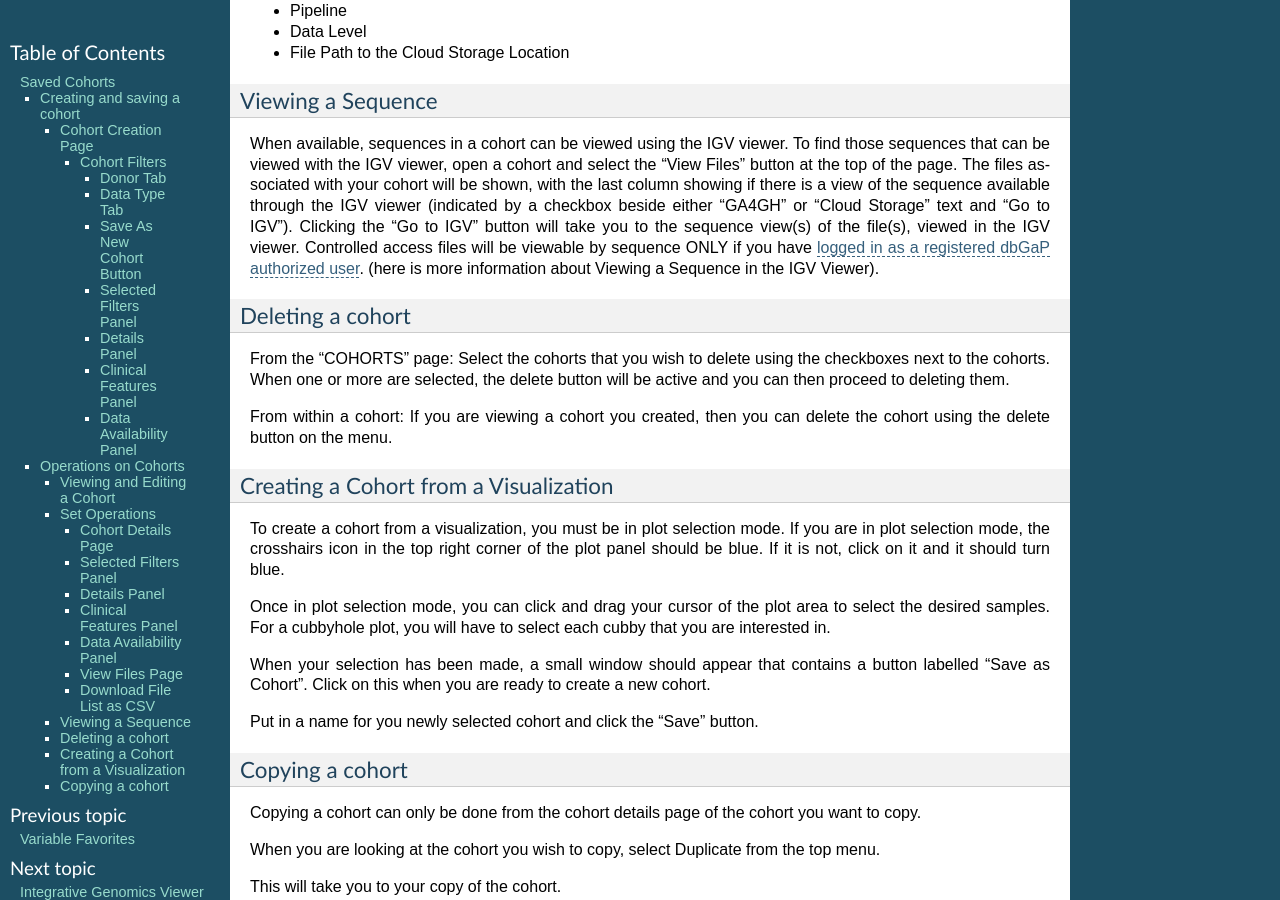
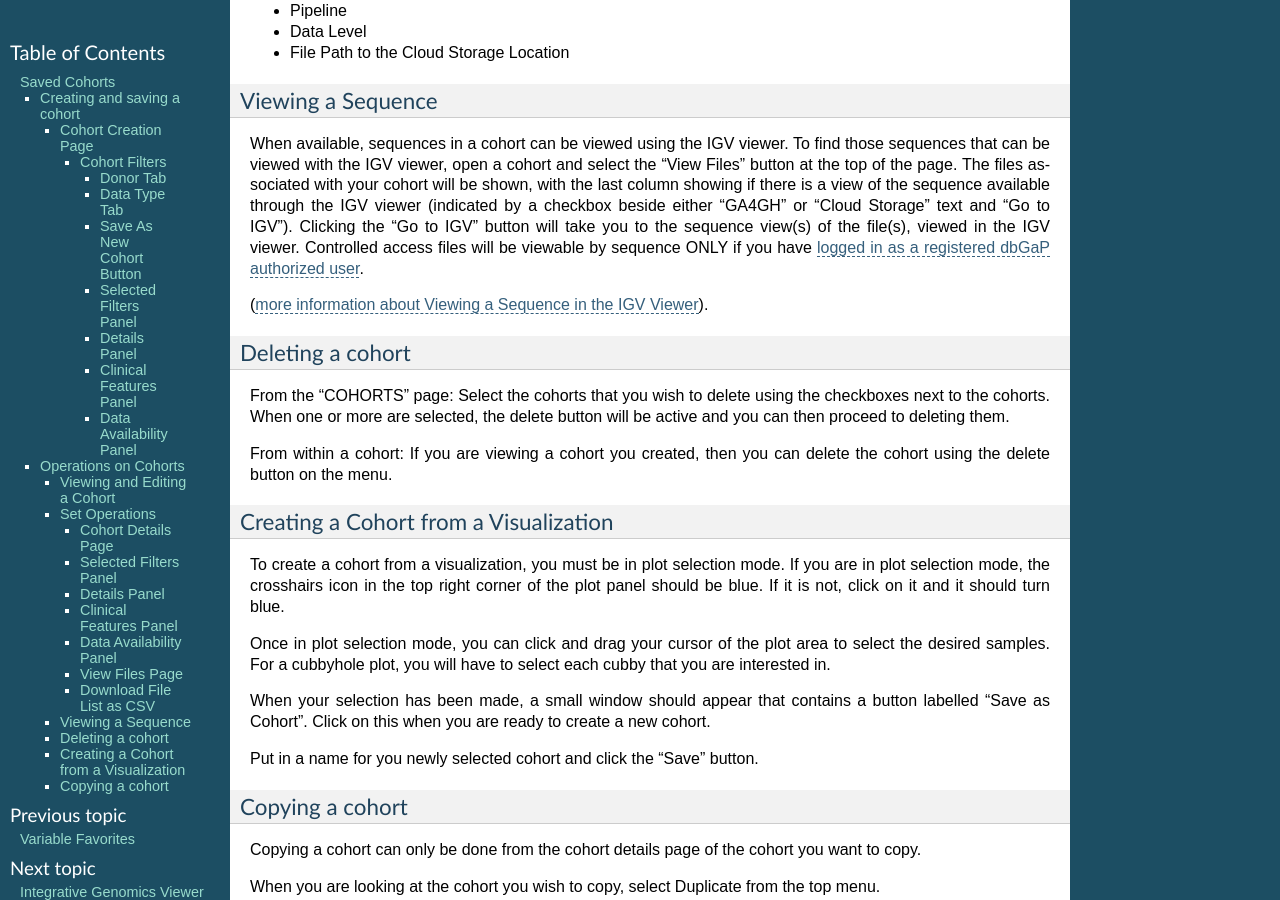
Before and after one commit to isb-cgc/readthedocs, a Sphinx documentation site: the page built from docs/source/sections/webapp/Saved-Cohorts.rst, in a window 1280 px wide and 900 px high, scrolled down 5461 px. Built offline with Sphinx 7.4.7, drawn with Linux system fonts in a browser that asks for light colours.

Commit message:
Update Saved-Cohorts.rst

```diff
--- a/docs/source/sections/webapp/Saved-Cohorts.rst
+++ b/docs/source/sections/webapp/Saved-Cohorts.rst
@@ -235,7 +235,9 @@
 Viewing a Sequence
 ==================
 
-When available, sequences in a cohort can be viewed using the IGV viewer.  To find those sequences that can be viewed with the IGV viewer, open a cohort and select the "View Files" button at the top of the page.  The files associated with your cohort will be shown, with the last column showing if there is a view of the sequence available through the IGV viewer (indicated by a checkbox beside either "GA4GH" or "Cloud Storage" text and "Go to IGV").  Clicking the "Go to IGV" button will take you to the sequence view(s) of the file(s), viewed in the IGV viewer.  Controlled access files will be viewable by sequence ONLY if you have `logged in as a registered dbGaP authorized user <Gaining-Access-To-TCGA-Contolled-Access-Data.html>`_.  (here is more information about Viewing a Sequence in the IGV Viewer).
+When available, sequences in a cohort can be viewed using the IGV viewer.  To find those sequences that can be viewed with the IGV viewer, open a cohort and select the "View Files" button at the top of the page.  The files associated with your cohort will be shown, with the last column showing if there is a view of the sequence available through the IGV viewer (indicated by a checkbox beside either "GA4GH" or "Cloud Storage" text and "Go to IGV").  Clicking the "Go to IGV" button will take you to the sequence view(s) of the file(s), viewed in the IGV viewer.  Controlled access files will be viewable by sequence ONLY if you have `logged in as a registered dbGaP authorized user <Gaining-Access-To-TCGA-Contolled-Access-Data.html>`_.
+
+(`more information about Viewing a Sequence in the IGV Viewer <IGV-Browser.html>`_).
 
 Deleting a cohort
 =================
```
